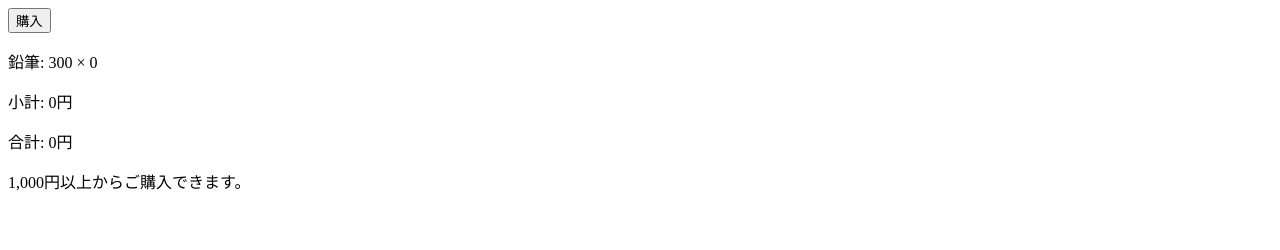
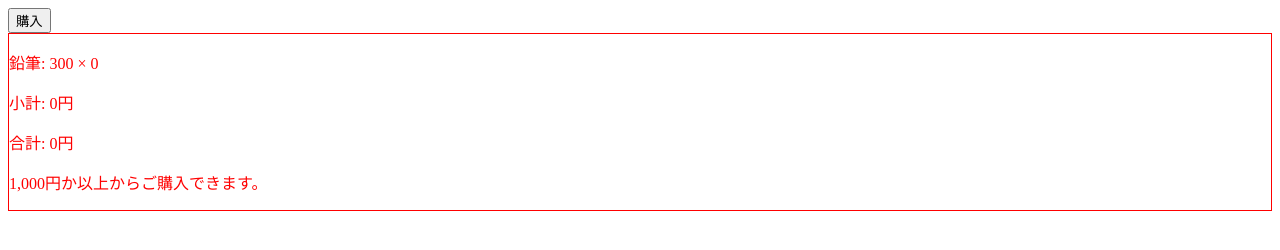
Before and after one commit to ura148/vue-challenge, a plain HTML site: page index.html in a window 1280 px wide. Drawn offline with nearby package versions, Linux system fonts and the light colour scheme.

Commit message:
error時に色を切り替える設定

```diff
--- a/app.js
+++ b/app.js
@@ -41,6 +41,13 @@ var vm = new Vue({
       },
       canBuy: function () {
         return this.totalPrice >= 1000  //1000円以上から購入可能にする。
+      },
+      errorMessageStyle: function () {
+        //canBuyが偽の時に赤く表示する
+        return {
+          border: this.canbuy ? '' : '1px solid red',
+          color: this.canbuy ? '' : 'red'
+        }
       }
     }
 })
--- a/index.html
+++ b/index.html
@@ -10,6 +10,7 @@
 <button id="b-button" v-bind:title="loggedInButton">購入</button>
 
 <div id="app">
+  <div :style="errorMessageStyle">
     <p>
       {{ items[0].name }}: {{ items[0].price }} × {{ items[0].quantity}}
     </p>
@@ -20,7 +21,9 @@
 
     <!-- 属性値に応じて、表示を出し分ける -->
     <p v-show="!canBuy">
-  {{ 1000 | numberWithDelimiter }}円以上からご購入できます。
+      {{ 1000 | numberWithDelimiter }}円か以上からご購入できます。
     </p>
   </div>
+</div>
+
 <script src="app.js"></script>
```
Lines whose indentation alone changed are shown as unchanged.
